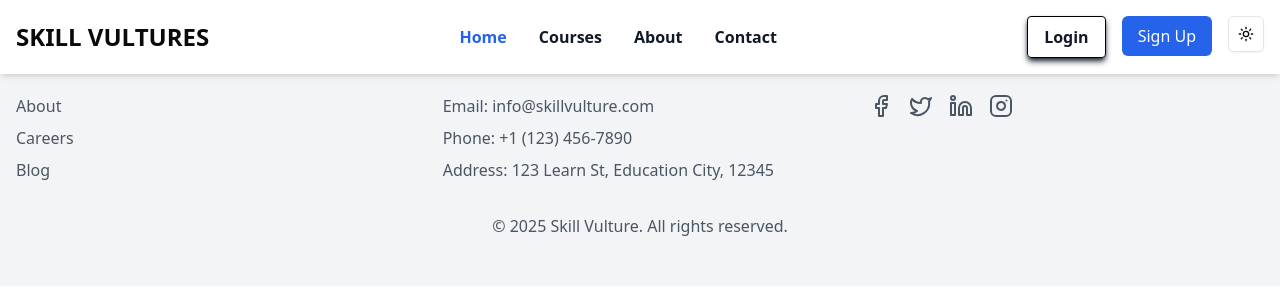
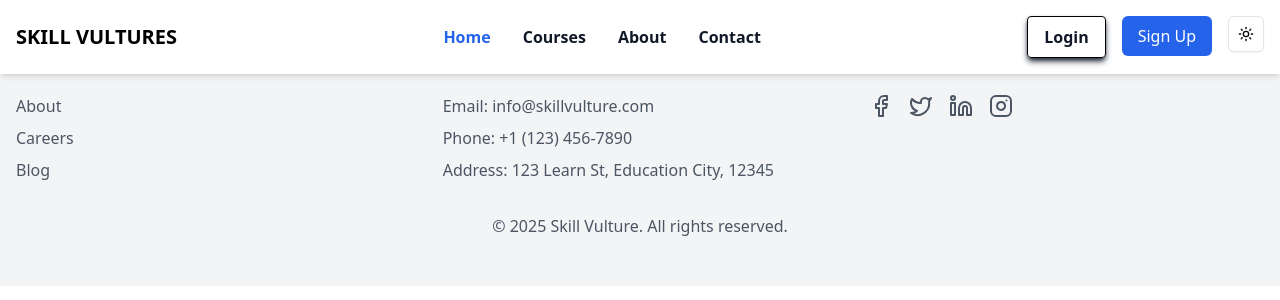
Before and after one commit to Siddesh-Pansare93/Edtech-Platform, a React (Vite) app in the folder client/: page / in a window 1280 px wide. Shown: the top 300 px of the page. Built offline with nearby package versions, Linux system fonts and the light colour scheme; no server answers.

Commit message:
fix(Home): correct typo in CallToAction component name and update Logo text style for improved accessibility

```diff
--- a/client/src/Pages/Home.jsx
+++ b/client/src/Pages/Home.jsx
@@ -14,7 +14,7 @@ export default function Home() {
       <PopularCourses />
       <Testimonials />
       <HowItWorks />
-      <CallToActiohen />
+      <CallToAction />
     </>
   )
 }
--- a/client/src/components/Common/Logo.jsx
+++ b/client/src/components/Common/Logo.jsx
@@ -3,7 +3,7 @@ import React from 'react';
 const Logo = () => {
     return (
         <div className="logo">
-            <h1 className="text-2xl font-bold">SKILL VULTURES</h1>
+            <h1 className="text-xl font-bold text-black dark:text-teal-400">SKILL VULTURES</h1>
         </div>
     );
 };
```
